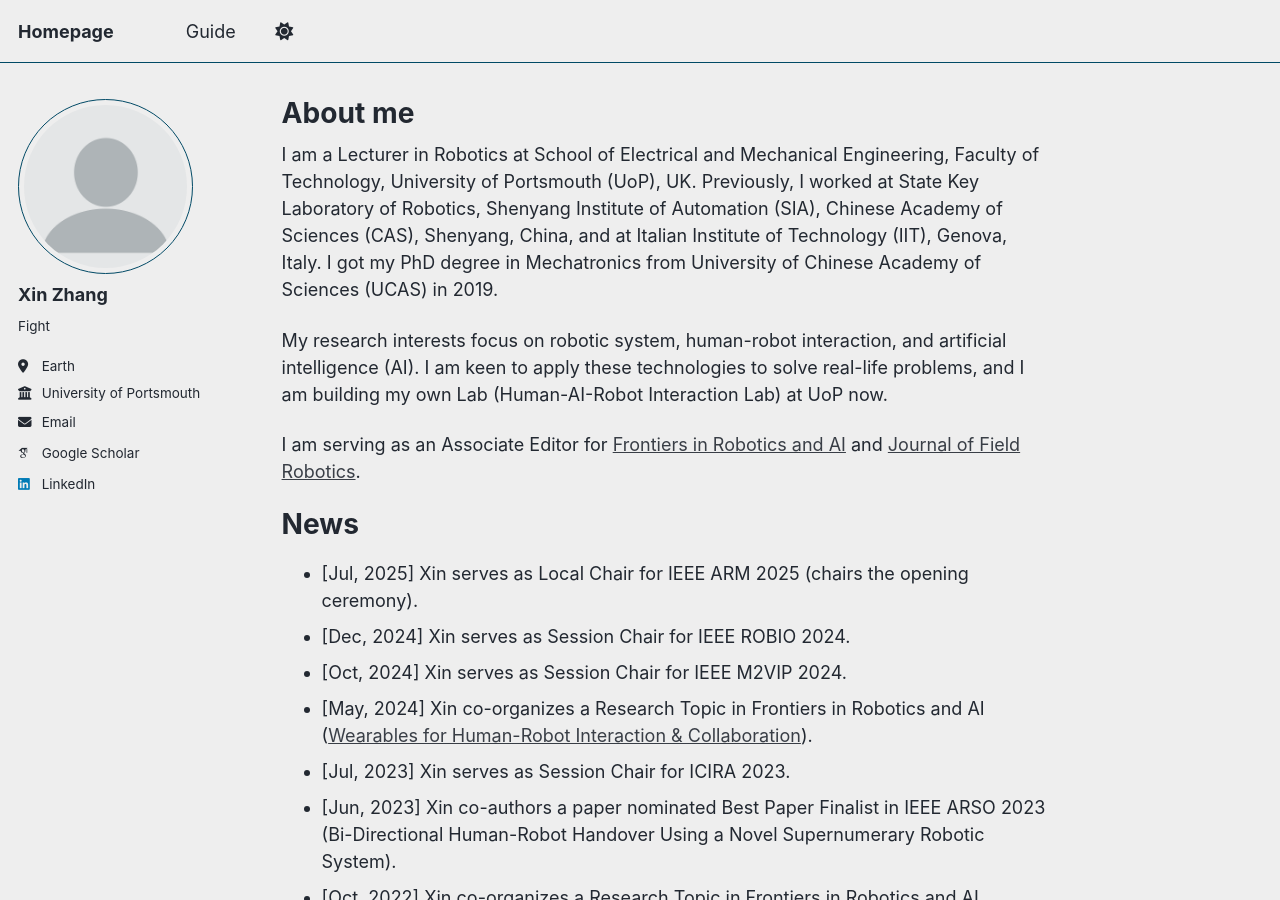
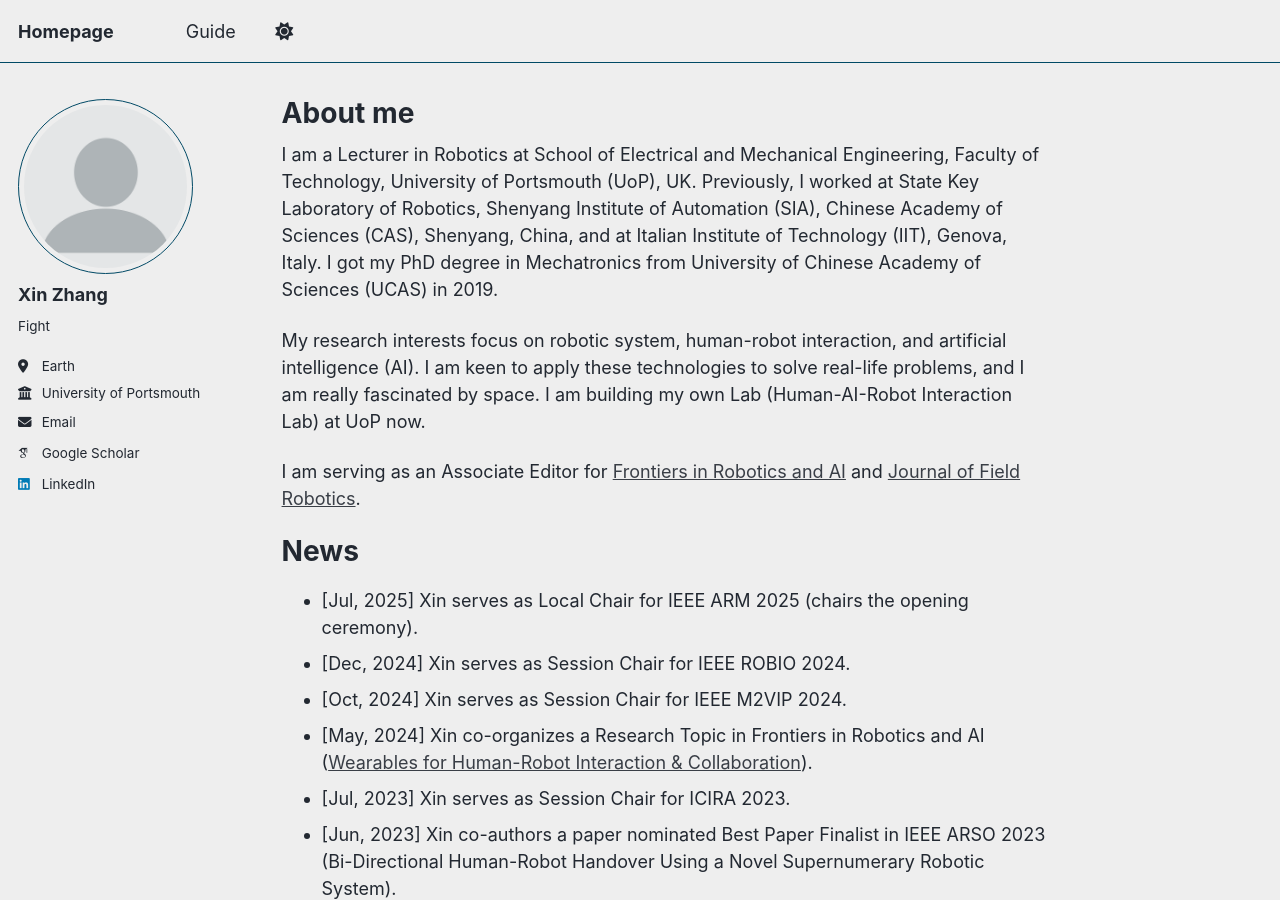
Before and after one commit to Mansion-ZX/Mansion-ZX.github.io, a Jekyll site: the page built from _pages/about.md, in a window 1280 px wide and 900 px high. Built offline with Jekyll 4.4.1, drawn with Linux system fonts in a browser that asks for light colours; some web fonts are replaced; a script that is not in the unit is left out.

Commit message:
Update about.md

```diff
--- a/_pages/about.md
+++ b/_pages/about.md
@@ -8,7 +8,7 @@ redirect_from:
 ---
 I am a Lecturer in Robotics at School of Electrical and Mechanical Engineering, Faculty of Technology, University of Portsmouth (UoP), UK. Previously, I worked at State Key Laboratory of Robotics, Shenyang Institute of Automation (SIA), Chinese Academy of Sciences (CAS), Shenyang, China, and at Italian Institute of Technology (IIT), Genova, Italy. I got my PhD degree in Mechatronics from University of Chinese Academy of Sciences (UCAS) in 2019.
 
-My research interests focus on robotic system, human-robot interaction, and artificial intelligence (AI). I am keen to apply these technologies to solve real-life problems, and I am building my own Lab (Human-AI-Robot Interaction Lab) at UoP now.
+My research interests focus on robotic system, human-robot interaction, and artificial intelligence (AI). I am keen to apply these technologies to solve real-life problems, and I am really fascinated by space. I am building my own Lab (Human-AI-Robot Interaction Lab) at UoP now.
 
 I am serving as an Associate Editor for [Frontiers in Robotics and AI](https://www.frontiersin.org/journals/robotics-and-ai) and [Journal of Field Robotics](https://onlinelibrary.wiley.com/journal/15564967).
 
```
